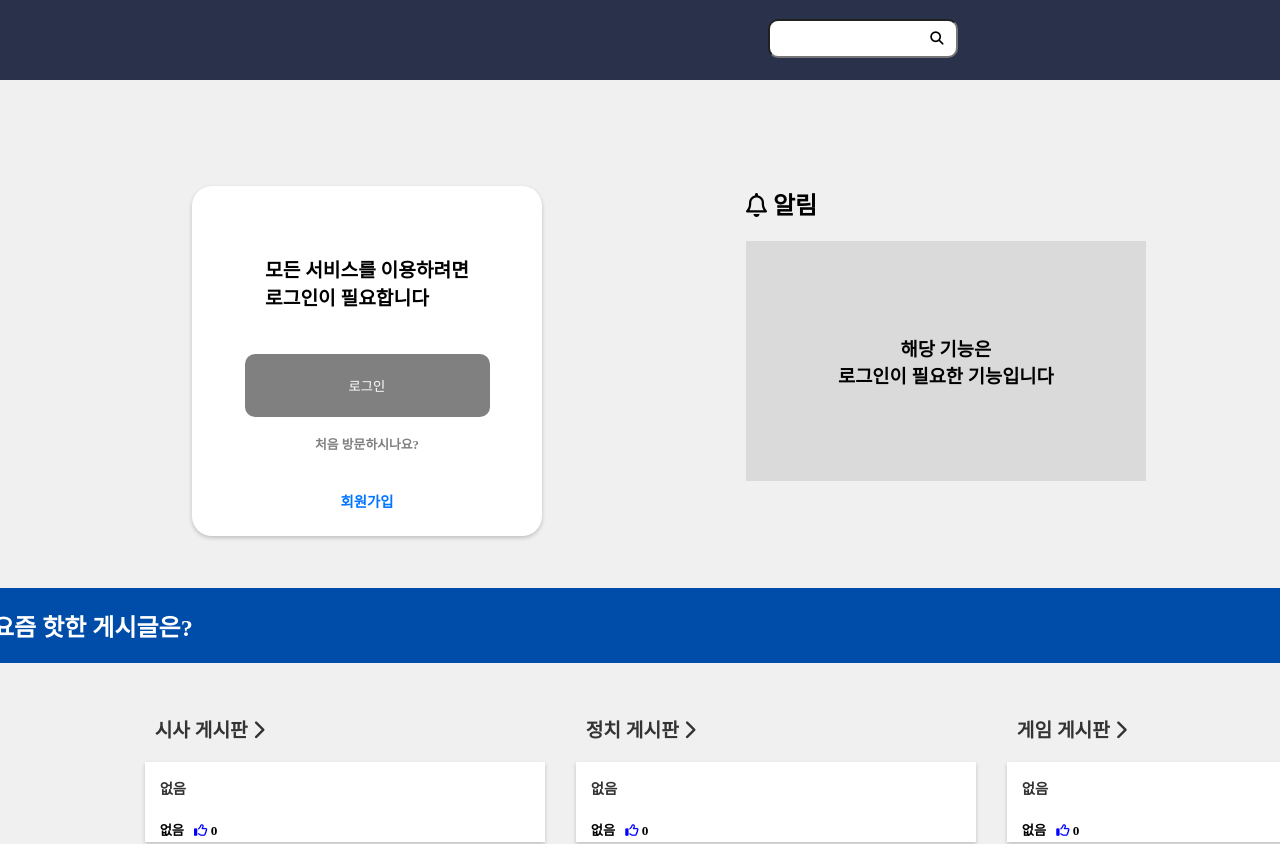
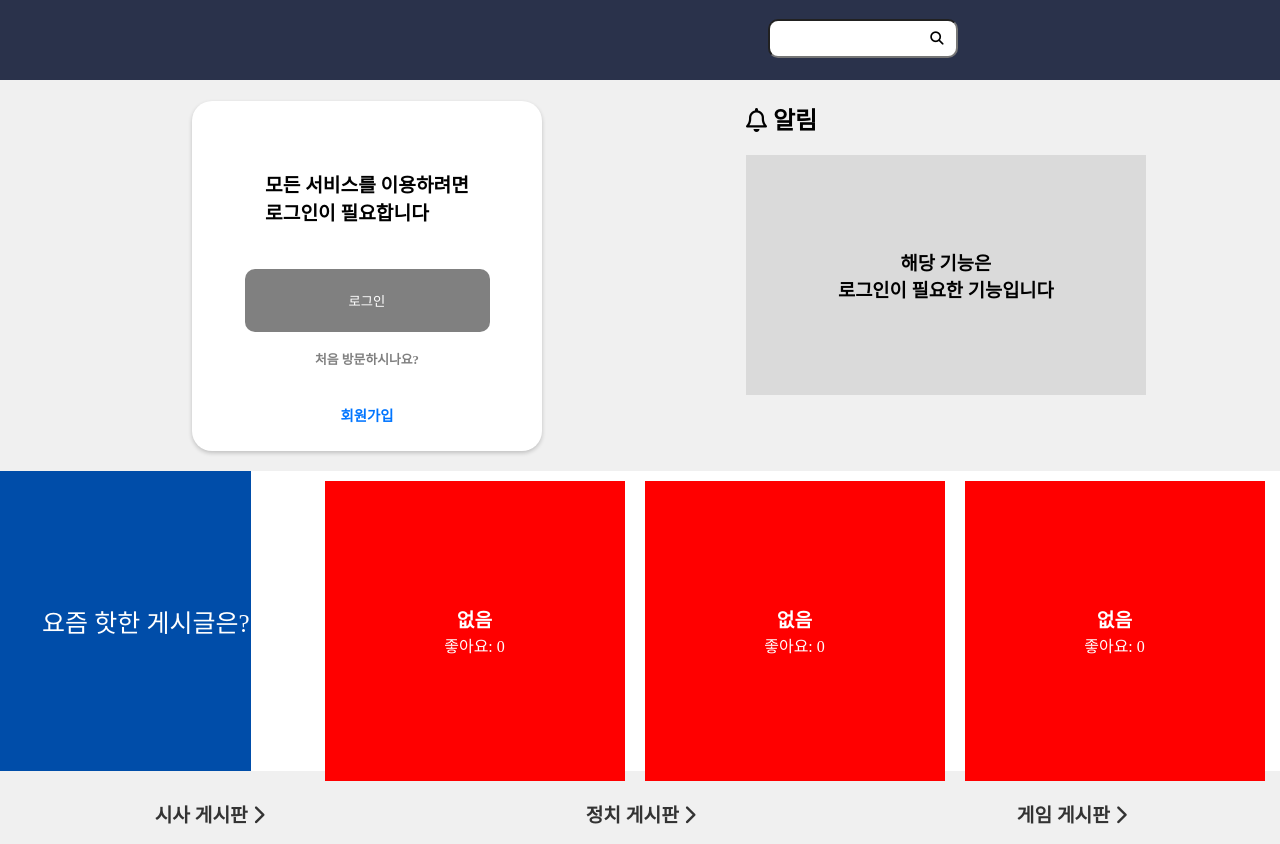
Before and after one commit to NangManBo/Capstone_React, a React (Create React App) app: page / in a window 1280 px wide. Shown: the top 844 px of the page. Built offline with nearby package versions, Linux system fonts and the light colour scheme; no server answers.

Commit message:
🐛 중간 배너 박스 수정

```diff
--- a/src/Capstone_Web_Page/components/categorySort_componets.js
+++ b/src/Capstone_Web_Page/components/categorySort_componets.js
@@ -35,7 +35,14 @@ export const getCategoryVotes = (
       (now.getTime() - voteDate.getTime()) /
         (1000 * 60 * 60)
     );
-    return diffInHours;
+    const days = Math.floor(diffInHours / 24);
+    const hours = diffInHours % 24;
+
+    if (days > 0) {
+      return `${days}일 ${hours}시간 전`;
+    } else {
+      return `${hours}시간 전`;
+    }
   };
   return categories.map((category) => {
     const matchingVotes = votes.filter(
@@ -117,7 +124,7 @@ export const getCategoryVotes = (
                       {' '}
                       {isNaN(hoursAgo)
                         ? ''
-                        : `${hoursAgo}시간 전`}{' '}
+                        : `${hoursAgo}`}{' '}
                     </span>
                   </h5>
                 </div>
--- a/src/Capstone_Web_Page/components/popularVoteBanner_components.js
+++ b/src/Capstone_Web_Page/components/popularVoteBanner_components.js
@@ -1,11 +1,78 @@
-import './styles/popularBanner_style.css';
+import React from 'react';
+import './styles/poplularBanner_style.css';
+import { renderPostPress } from '../functions/renderPostPress_function';
 
-export const PopularVoteBanner = () => {
+const fillEmptyVotes = (votes, count) => {
+  while (votes.length < count) {
+    votes.push({
+      title: '없음',
+      createdBy: '없음',
+      createdAt: '',
+      likesCount: 0,
+      category: '없음',
+    });
+  }
+  return votes;
+};
+
+export const PopularVoteBanner = (
+  votes,
+  nickname,
+  jwtToken,
+  isLoggedIn,
+  userId,
+  navigate
+) => {
+  const weekAgo = new Date(
+    new Date().setDate(new Date().getDate() - 7)
+  );
+
+  const recentVotes = votes.filter((vote) => {
+    const createdAt = new Date(vote.createdAt);
+    return createdAt >= weekAgo;
+  });
+
+  const sortedVotes = recentVotes.sort(
+    (a, b) => b.likesCount - a.likesCount
+  );
+  const topThreeVotes = fillEmptyVotes(
+    sortedVotes.slice(0, 3),
+    3
+  );
+
   return (
     <div className="popular_banner">
-      <h2 className="popular_banner_title">
+      <div className="popular_banner_title">
         요즘 핫한 게시글은?
-      </h2>
+      </div>
+      <div className="popular_banner_content">
+        {topThreeVotes.map((vote, index) => (
+          <div
+            key={index}
+            className="vote_item"
+            onClick={() =>
+              vote.title !== '없음' &&
+              renderPostPress(
+                vote,
+                navigate,
+                isLoggedIn,
+                userId,
+                jwtToken,
+                nickname,
+                false
+              )
+            }
+          >
+            <h3>{vote.title}</h3>
+            <p>
+              {vote.category !== '없음'
+                ? vote.category
+                : ''}
+            </p>
+            <p>좋아요: {vote.likesCount}</p>
+          </div>
+        ))}
+      </div>
     </div>
   );
 };
--- a/src/Capstone_Web_Page/components/styles/poplularBanner_style.css
+++ b/src/Capstone_Web_Page/components/styles/poplularBanner_style.css
@@ -1,15 +1,53 @@
-/*인기 배너*/
+/* 인기 배너 */
 .popular_banner {
-  margin-top: 2.5%;
-  margin-bottom: 2.5%;
+  margin-bottom: 10px;
   width: 100%;
+  height: 350px;
   background-color: #004da9;
-  height: 25vh;
+  display: flex; /* Flex 컨테이너 설정 */
+  align-items: center; /* 세로 중앙 정렬 */
+  justify-content: space-evenly; /* 자식 요소들 사이에 공간 균등 분배 */
+  padding-left: 50px; /* 좌측 여백 */
+  padding-right: 100px; /* 우측 여백 */
 }
 
 .popular_banner_title {
   color: white;
-  font-size: 1.5rem;
-  margin-left: 10%;
-  margin-top: 5%;
+  font-size: 25px;
+  width: 250px; /* 너비는 상황에 따라 조절해 주세요 */
 }
+
+.popular_banner_content {
+  background-color: white;
+  width: 1300px; /* 너비는 상황에 따라 조절해 주세요 */
+  height: 300px; /* 높이는 상황에 따라 조절해 주세요 */
+  display: flex; /* Flex 컨테이너 설정 */
+  justify-content: center; /* 가로 중앙 정렬 */
+}
+
+.vote_item {
+  background-color: red; /* 배경색을 빨간색으로 설정합니다. */
+  width: 300px; /* 너비를 300px로 설정합니다. */
+  height: 300px; /* 높이를 300px로 설정하여 정사각형을 만듭니다. */
+  display: flex; /* Flexbox 레이아웃을 사용합니다. */
+  flex-direction: column; /* 항목들을 세로로 쌓습니다. */
+  justify-content: center; /* 내용을 중앙 정렬합니다. */
+  align-items: center; /* 가로축 기준으로도 중앙 정렬합니다. */
+  border-radius: 0; /* 모서리를 둥글게 하는 것을 제거합니다. */
+  cursor: pointer; /* 마우스를 올렸을 때 포인터로 표시합니다. */
+  margin: 10px; /* 주변 여백을 추가합니다. */
+  box-shadow: none; /* 그림자 효과를 제거합니다. */
+}
+
+/* 나머지 vote_item 내부의 h3, p 태그 스타일도 조정이 필요할 수 있습니다. */
+.vote_item h3 {
+  margin: 0; /* 여백을 제거합니다. */
+  color: white; /* 글자 색상을 흰색으로 설정합니다. */
+  font-size: 1.2em; /* 글자 크기를 조정합니다. */
+}
+
+.vote_item p {
+  margin: 0; /* 여백을 제거합니다. */
+  color: white; /* 글자 색상을 흰색으로 설정합니다. */
+  font-size: 1em; /* 글자 크기를 조정합니다. */
+}
--- a/src/Capstone_Web_Page/components/styles/popularBanner_style.css
+++ /dev/null
@@ -1,13 +0,0 @@
-/*인기 배너*/
-.popular_banner {
-  margin-top: 2.5%;
-  margin-bottom: 2.5%;
-  width: 100%;
-  background-color: #004da9;
-  height: 25vh;
-}
-
-.popular_banner_title {
-  color: white;
-  font-size: 1.5rem;
-}
--- a/src/Capstone_Web_Page/pages/Main_Page.web.js
+++ b/src/Capstone_Web_Page/pages/Main_Page.web.js
@@ -147,7 +147,14 @@ function MainPage() {
             )}
           </div>
         )}
-        <PopularVoteBanner />
+        {PopularVoteBanner(
+          votes,
+          nickname,
+          jwtToken,
+          isLoggedIn,
+          userId,
+          navigate
+        )}
         <div>
           <div>
             <div className="category_sub_title_box">
```
